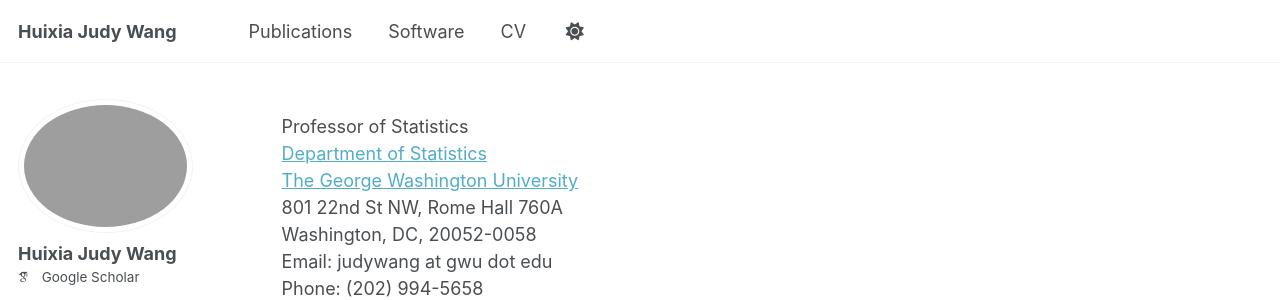
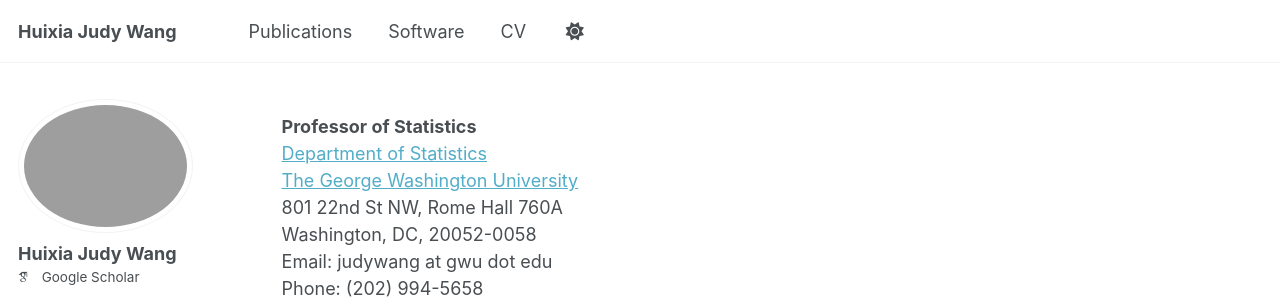
Before and after one commit to judywangstat/judywangstat.github.io, a Jekyll site: the page built from _pages/about.md, in a window 1280 px wide. Shown: the top 300 px of the page. Built offline with Jekyll 4.4.1, drawn with Linux system fonts in a browser that asks for light colours; some web fonts are replaced.

```diff
--- a/_pages/about.md
+++ b/_pages/about.md
@@ -7,7 +7,7 @@ redirect_from:
   - /about.html
 ---
 
-Professor of Statistics
+**Professor of Statistics**
 [Department of Statistics](https://statistics.columbian.gwu.edu/)
 [The George Washington University](https://www.gwu.edu/)
 801 22nd St NW, Rome Hall 760A
```
